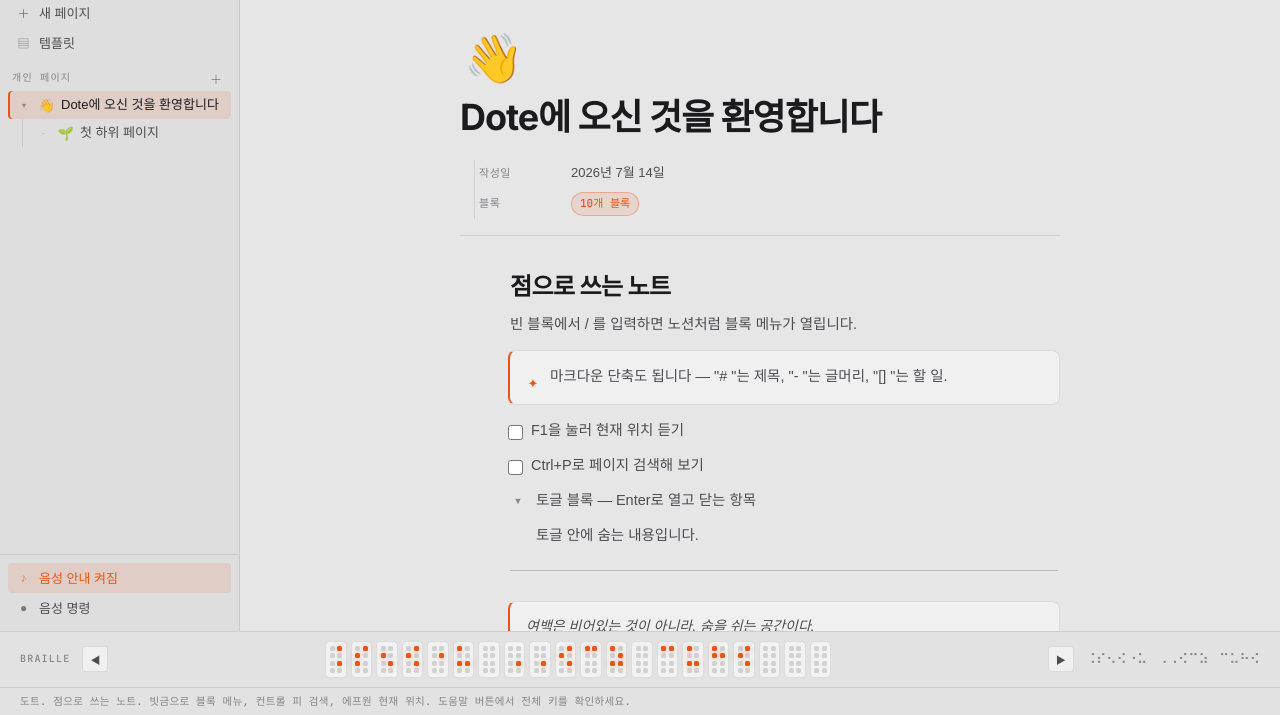
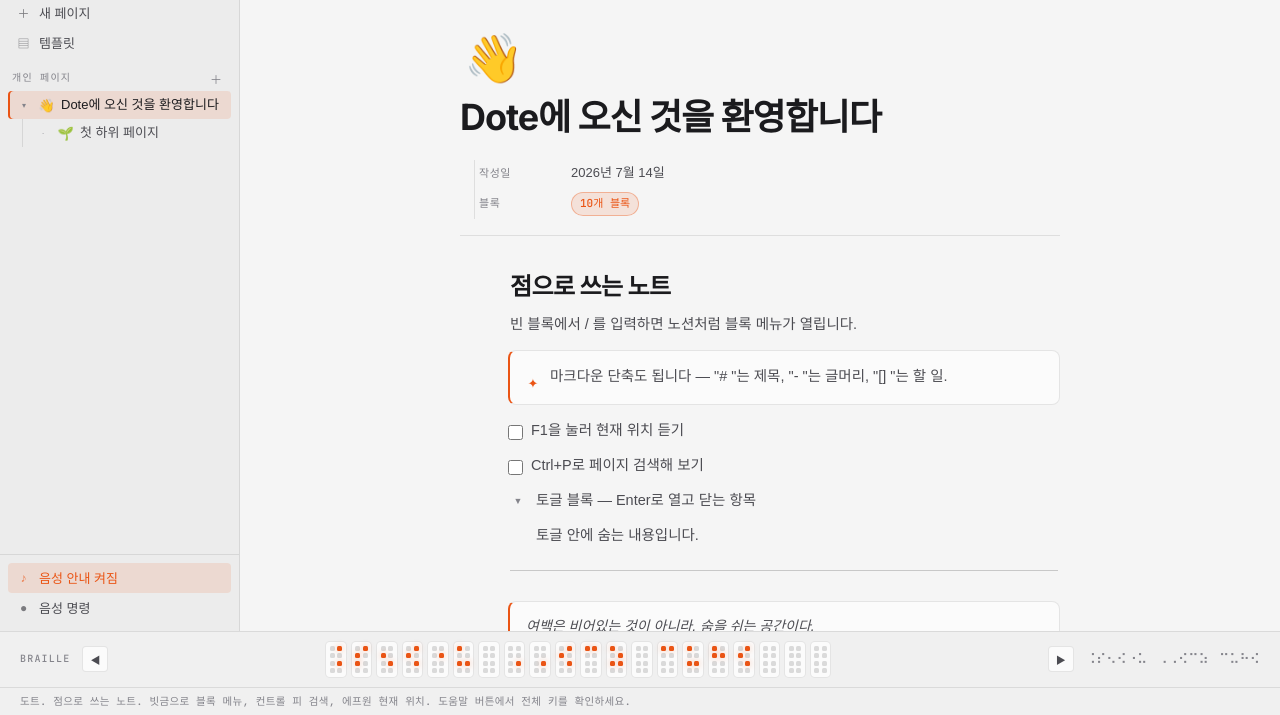
Before and after one commit to baekjunjoo/dote, a plain HTML site: page index.html in a window 1280 px wide. Shown: the part 85-800 px from the top of the page. Drawn offline with Linux system fonts and the light colour scheme; a web font is replaced by a local one.

Commit message:
index.html — 배경 #F5F5F5로 조정

```diff
--- a/index.html
+++ b/index.html
@@ -5,7 +5,7 @@
 <meta name="viewport" content="width=device-width, initial-scale=1.0">
 <title>Dote — 점으로 쓰는 노트</title>
 <meta name="description" content="시각장애인이 완전히 사용 가능한 노션형 노트 — 스크린리더·키보드·음성·점자 출력 지원">
-<meta name="theme-color" content="#E6E6E6">
+<meta name="theme-color" content="#F5F5F5">
 <link rel="manifest" href="manifest.webmanifest">
 <link rel="icon" href="icon.svg" type="image/svg+xml">
 <link rel="apple-touch-icon" href="icon.svg">
@@ -14,10 +14,10 @@
 <link href="https://fonts.googleapis.com/css2?family=Inter:wght@300;400;500;600;700&family=JetBrains+Mono:wght@400;500&display=swap" rel="stylesheet">
 <link href="https://cdn.jsdelivr.net/gh/orioncactus/pretendard@v1.3.9/dist/web/variable/pretendardvariable-dynamic-subset.min.css" rel="stylesheet">
 <style>
-/* ═══ Dote — LayerZero Scan 라이트 그레이 테마 (bg #E6E6E6 · accent #EA5414) ═══ */
+/* ═══ Dote — LayerZero Scan 라이트 그레이 테마 (bg #F5F5F5 · accent #EA5414) ═══ */
 :root{
-  --bg:#E6E6E6; --bg2:#E2E2E2; --sidebarBg:#DEDEDE;
-  --surface:#F0F0F0; --surfaceHov:#F7F7F7;
+  --bg:#F5F5F5; --bg2:#F0F0F0; --sidebarBg:#ECECEC;
+  --surface:#FBFBFB; --surfaceHov:#FFFFFF;
   --text:#1B1B1E; --textMuted:#4C4C52; --textDim:#84848B; --placeholder:rgba(0,0,0,.30);
   --accent:#EA5414; --accentSoft:rgba(234,84,20,.12); --accentGlow:rgba(234,84,20,.35);
   --border:rgba(0,0,0,.09); --borderStrong:rgba(0,0,0,.18);
@@ -242,7 +242,7 @@
   background:var(--bg2);flex-shrink:0;
 }
 #cells{display:flex;gap:4px;flex:1;justify-content:center}
-.bcell{display:grid;grid-template-columns:1fr 1fr;gap:2.5px;padding:4px 3.5px;background:#F2F2F2;border:1px solid var(--border);border-radius:5px}
+.bcell{display:grid;grid-template-columns:1fr 1fr;gap:2.5px;padding:4px 3.5px;background:#FBFBFB;border:1px solid var(--border);border-radius:5px}
 .bcell i{width:5px;height:5px;border-radius:1.5px;background:var(--dotInact);transition:all var(--tr)}
 .bcell i.on{background:var(--dotActive);box-shadow:0 0 6px var(--accentGlow)}
 #uniLine{font-size:14px;font-family:var(--font-mono);color:var(--textDim);min-width:110px}
```
